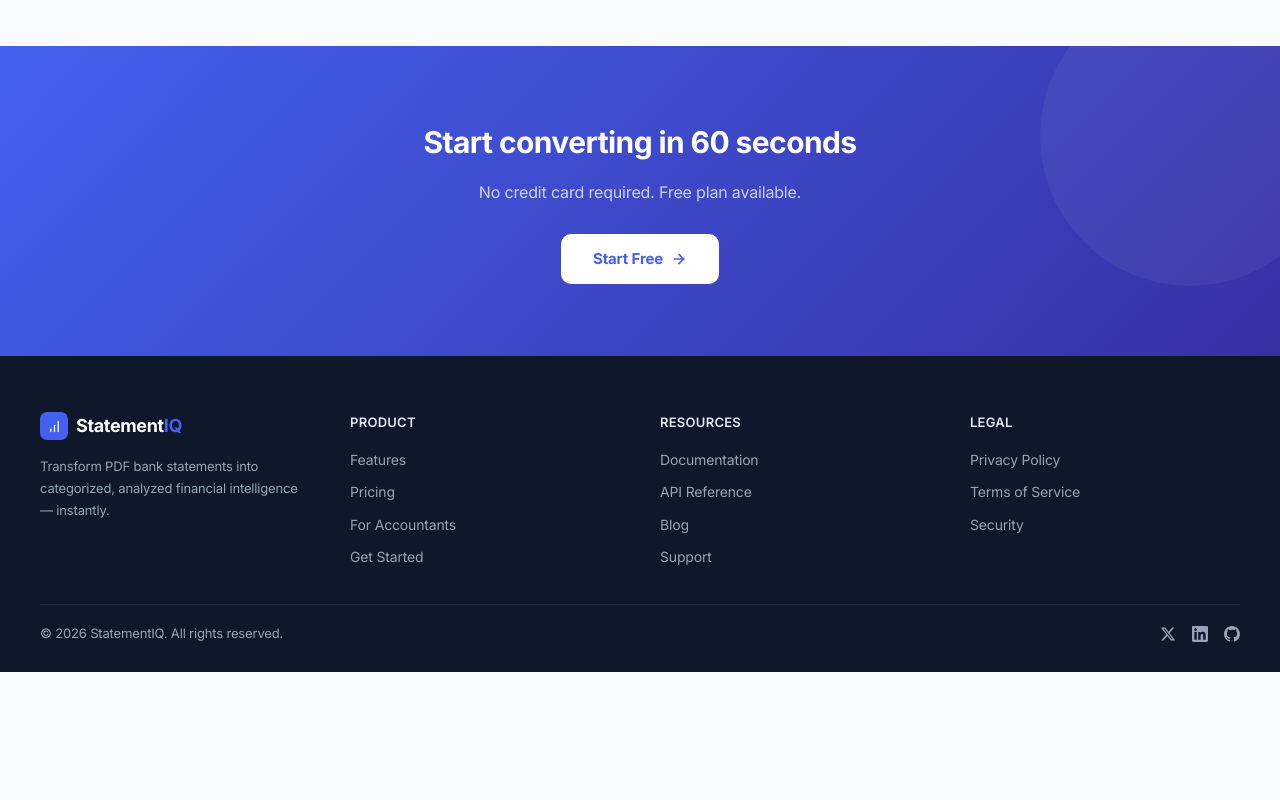
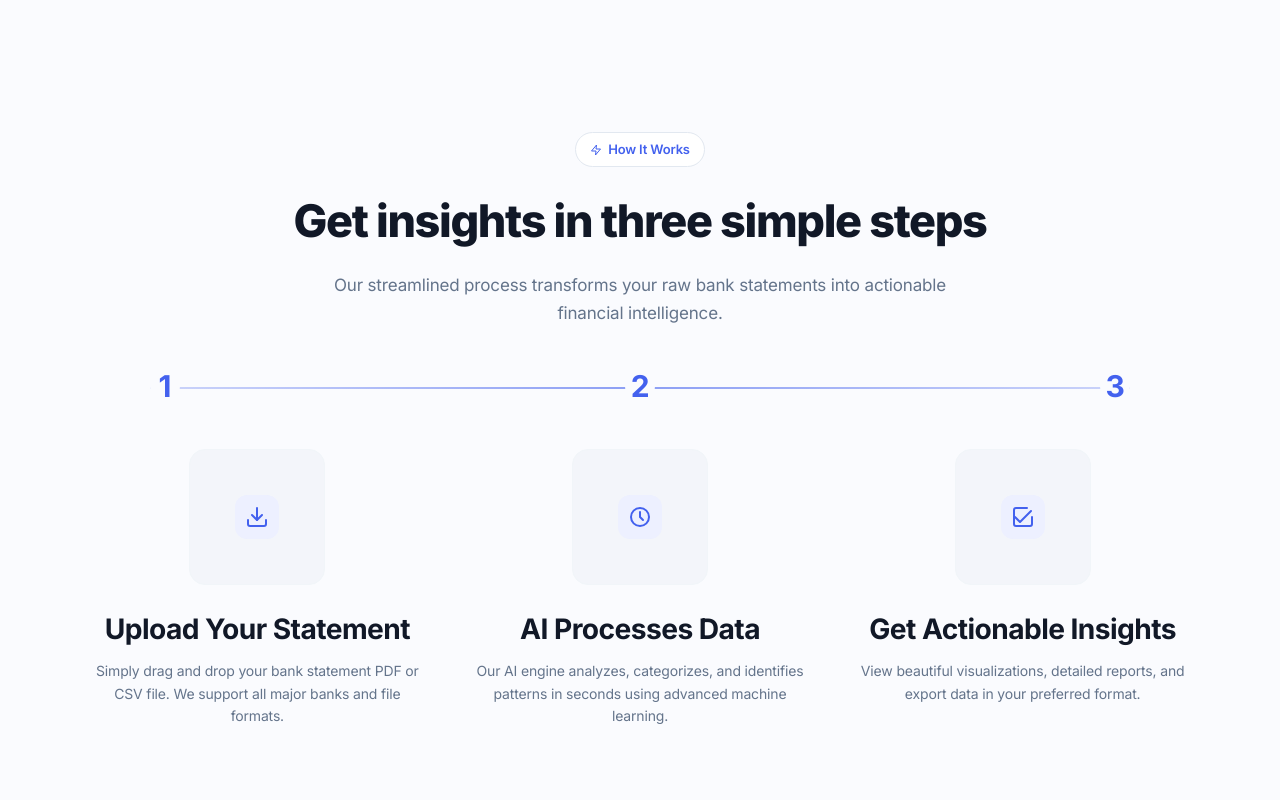
Before and after one commit to otemidola1/statementiq, a Next.js app: page / in a window 1280 px wide. Shown: the part 1680-2480 px from the top of the page. Before the commit the page ends 2352 px from the top, so only its background shows below. Built offline with nearby package versions, Linux system fonts and the light colour scheme.

Commit message:
Add styled How It Works section under features

```diff
--- a/src/app/globals.css
+++ b/src/app/globals.css
@@ -837,6 +837,117 @@ iframe {
   grid-template-columns: repeat(auto-fit, minmax(240px, 1fr));
 }
 
+.landing-how {
+  padding: clamp(52px, 9vw, 86px) clamp(16px, 4vw, 40px) clamp(60px, 9vw, 96px);
+  max-width: 1200px;
+  margin: 0 auto;
+}
+
+.landing-how-badge {
+  display: inline-flex;
+  align-items: center;
+  gap: 6px;
+  padding: 6px 14px;
+  border-radius: 100px;
+  border: 1px solid var(--border);
+  background: var(--card);
+  color: var(--primary);
+  font-size: 13px;
+  font-weight: 600;
+  margin-bottom: 18px;
+}
+
+.landing-how-line-wrap {
+  position: relative;
+  max-width: 980px;
+  margin: 0 auto 28px;
+  height: 34px;
+}
+
+.landing-how-line {
+  position: absolute;
+  left: 0;
+  right: 0;
+  top: 16px;
+  height: 2px;
+  background: linear-gradient(90deg, rgba(67, 97, 238, 0.25), rgba(67, 97, 238, 0.6), rgba(67, 97, 238, 0.25));
+}
+
+.landing-how-line-points {
+  display: flex;
+  justify-content: space-between;
+  align-items: center;
+  position: relative;
+}
+
+.landing-how-point {
+  width: 30px;
+  height: 30px;
+  border-radius: 50%;
+  display: inline-flex;
+  align-items: center;
+  justify-content: center;
+  color: var(--primary);
+  font-size: 30px;
+  font-weight: 700;
+  line-height: 1;
+  background: var(--bg);
+}
+
+.landing-how-grid {
+  display: grid;
+  grid-template-columns: repeat(3, minmax(0, 1fr));
+  gap: 28px;
+}
+
+.landing-how-card {
+  text-align: center;
+  padding: 16px 10px 0;
+}
+
+.landing-how-mobile-index {
+  display: none;
+}
+
+.landing-how-icon-wrap {
+  width: 136px;
+  height: 136px;
+  border-radius: 16px;
+  margin: 0 auto 22px;
+  display: flex;
+  align-items: center;
+  justify-content: center;
+  background: var(--bg-elevated);
+  border: 1px solid var(--border-subtle);
+}
+
+.landing-how-icon {
+  width: 44px;
+  height: 44px;
+  border-radius: 12px;
+  display: flex;
+  align-items: center;
+  justify-content: center;
+  background: var(--primary-light);
+  color: var(--primary);
+}
+
+.landing-how-card h3 {
+  font-size: clamp(1.5rem, 2.2vw, 2rem);
+  font-weight: 700;
+  letter-spacing: -0.02em;
+  margin-bottom: 8px;
+  color: var(--text);
+}
+
+.landing-how-card p {
+  max-width: 350px;
+  margin: 0 auto;
+  font-size: 14px;
+  line-height: 1.6;
+  color: var(--text-secondary);
+}
+
 .landing-cta {
   padding: clamp(56px, 8vw, 72px) clamp(16px, 4vw, 40px);
 }
@@ -1024,6 +1135,61 @@ iframe {
     grid-template-columns: 1fr;
   }
 
+  .landing-how-line-wrap {
+    display: none;
+  }
+
+  .landing-how-grid {
+    grid-template-columns: 1fr;
+    gap: 16px;
+  }
+
+  .landing-how-card {
+    text-align: left;
+    padding: 16px;
+    border: 1px solid var(--border);
+    border-radius: var(--radius-lg);
+    background: var(--card);
+    box-shadow: var(--shadow-sm);
+  }
+
+  .landing-how-mobile-index {
+    width: 28px;
+    height: 28px;
+    border-radius: 50%;
+    display: inline-flex;
+    align-items: center;
+    justify-content: center;
+    font-size: 13px;
+    font-weight: 700;
+    background: var(--primary-light);
+    color: var(--primary);
+    margin-bottom: 12px;
+  }
+
+  .landing-how-icon-wrap {
+    margin: 0 0 16px;
+    width: 74px;
+    height: 74px;
+    border-radius: 12px;
+  }
+
+  .landing-how-icon {
+    width: 34px;
+    height: 34px;
+    border-radius: 9px;
+  }
+
+  .landing-how-card h3 {
+    font-size: 22px;
+    margin-bottom: 6px;
+  }
+
+  .landing-how-card p {
+    max-width: none;
+    margin: 0;
+  }
+
   .landing-cta-button {
     width: 100%;
     max-width: 320px;
--- a/src/app/page.tsx
+++ b/src/app/page.tsx
@@ -74,6 +74,40 @@ const trustItems = [
   { label: 'SOC 2 Ready', icon: <svg width="14" height="14" viewBox="0 0 24 24" fill="none" stroke="currentColor" strokeWidth="2"><path d="M12 22s8-4 8-10V5l-8-3-8 3v7c0 6 8 10 8 10z" /></svg> },
   { label: 'Trusted by Accountants', icon: <svg width="14" height="14" viewBox="0 0 24 24" fill="none" stroke="currentColor" strokeWidth="2"><polyline points="20 6 9 17 4 12" /></svg> },
   { label: 'No Data Sold', icon: <svg width="14" height="14" viewBox="0 0 24 24" fill="none" stroke="currentColor" strokeWidth="2"><circle cx="12" cy="12" r="10" /><line x1="4.93" y1="4.93" x2="19.07" y2="19.07" /></svg> },
+]
+
+const howItWorksSteps = [
+  {
+    title: 'Upload Your Statement',
+    desc: 'Simply drag and drop your bank statement PDF or CSV file. We support all major banks and file formats.',
+    icon: (
+      <svg width="24" height="24" viewBox="0 0 24 24" fill="none" stroke="currentColor" strokeWidth="2" strokeLinecap="round" strokeLinejoin="round">
+        <path d="M21 15v4a2 2 0 0 1-2 2H5a2 2 0 0 1-2-2v-4" />
+        <polyline points="7 10 12 15 17 10" />
+        <line x1="12" y1="15" x2="12" y2="3" />
+      </svg>
+    ),
+  },
+  {
+    title: 'AI Processes Data',
+    desc: 'Our AI engine analyzes, categorizes, and identifies patterns in seconds using advanced machine learning.',
+    icon: (
+      <svg width="24" height="24" viewBox="0 0 24 24" fill="none" stroke="currentColor" strokeWidth="2" strokeLinecap="round" strokeLinejoin="round">
+        <circle cx="12" cy="12" r="9" />
+        <polyline points="12 7 12 12 15 15" />
+      </svg>
+    ),
+  },
+  {
+    title: 'Get Actionable Insights',
+    desc: 'View beautiful visualizations, detailed reports, and export data in your preferred format.',
+    icon: (
+      <svg width="24" height="24" viewBox="0 0 24 24" fill="none" stroke="currentColor" strokeWidth="2" strokeLinecap="round" strokeLinejoin="round">
+        <polyline points="20 6 9 17 4 12" />
+        <path d="M21 12v7a2 2 0 0 1-2 2H5a2 2 0 0 1-2-2V5a2 2 0 0 1 2-2h11" />
+      </svg>
+    ),
+  },
 ]
 
 
@@ -306,6 +340,50 @@ export default function HomePage() {
         </div>
       </section>
 
+      {/* How It Works */}
+      <section className="landing-how">
+        <div style={{ textAlign: 'center', marginBottom: 44 }}>
+          <div className="landing-how-badge">
+            <svg width="12" height="12" viewBox="0 0 24 24" fill="none" stroke="currentColor" strokeWidth="2"><path d="M13 2 3 14h9l-1 8 10-12h-9z" /></svg>
+            How It Works
+          </div>
+          <h2 style={{
+            fontSize: 'clamp(1.8rem, 4.8vw, 3rem)',
+            fontWeight: 800,
+            letterSpacing: '-0.03em',
+            marginBottom: 14,
+            color: 'var(--text)',
+          }}>
+            Get insights in three simple steps
+          </h2>
+          <p style={{ color: 'var(--text-secondary)', fontSize: 17, maxWidth: 640, margin: '0 auto', lineHeight: 1.65 }}>
+            Our streamlined process transforms your raw bank statements into actionable financial intelligence.
+          </p>
+        </div>
+
+        <div className="landing-how-line-wrap" aria-hidden>
+          <div className="landing-how-line" />
+          <div className="landing-how-line-points">
+            {howItWorksSteps.map((_, i) => (
+              <span key={`point-${i}`} className="landing-how-point">{i + 1}</span>
+            ))}
+          </div>
+        </div>
+
+        <div className="landing-how-grid">
+          {howItWorksSteps.map((step, i) => (
+            <div key={step.title} className="landing-how-card">
+              <div className="landing-how-mobile-index">{i + 1}</div>
+              <div className="landing-how-icon-wrap">
+                <span className="landing-how-icon">{step.icon}</span>
+              </div>
+              <h3>{step.title}</h3>
+              <p>{step.desc}</p>
+            </div>
+          ))}
+        </div>
+      </section>
+
 
       {/* CTA */}
       <section className="landing-cta" style={{
```
